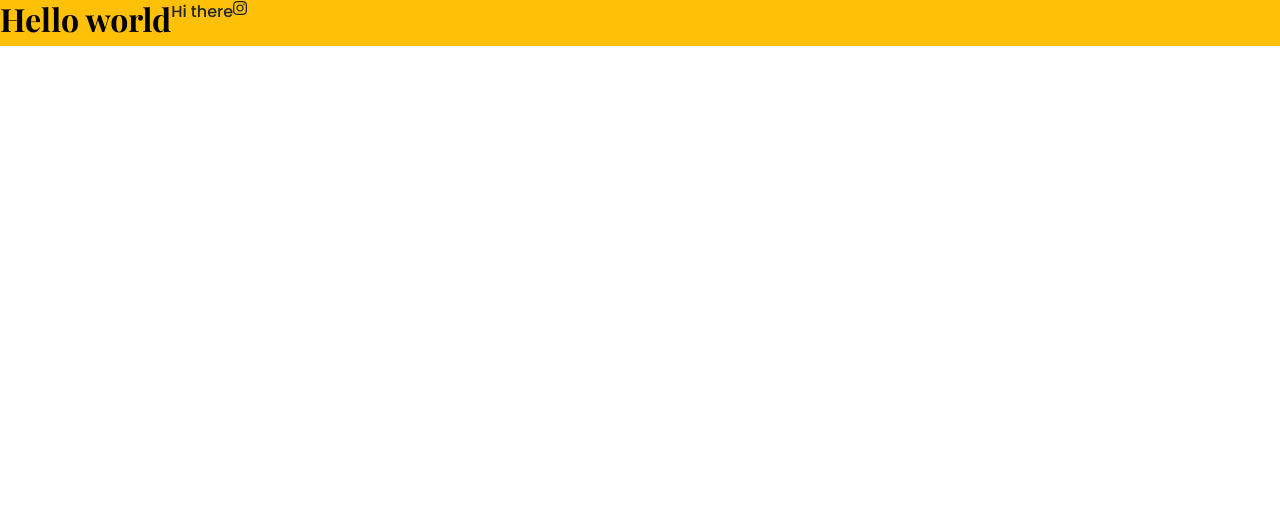
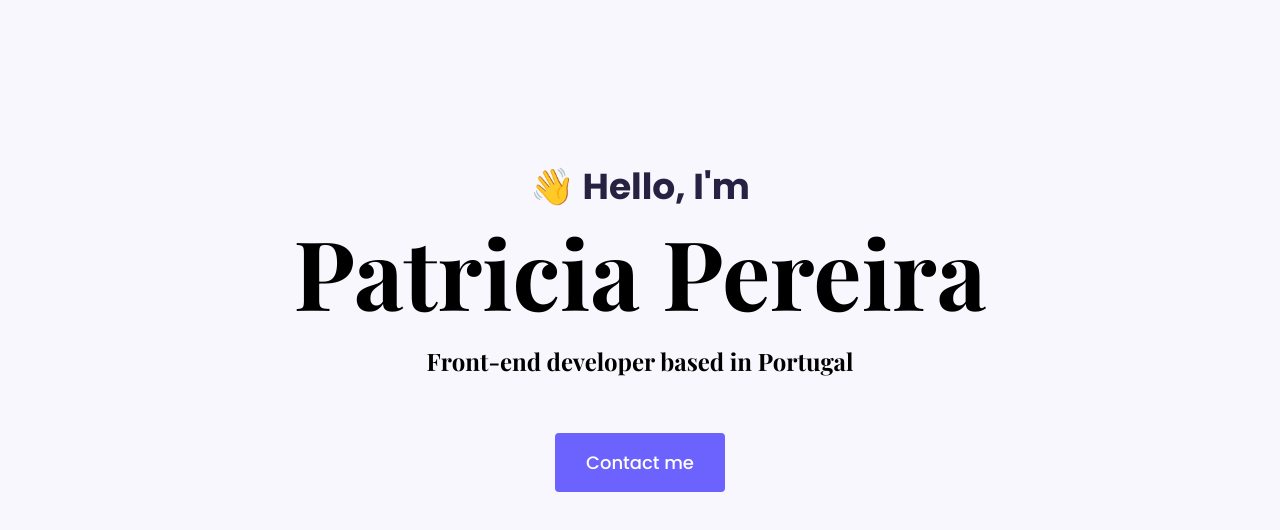
Before and after one commit to JoyceF-9/portfolio-project, a plain HTML site: page index.html in a window 1280 px wide. Drawn offline with nearby package versions, Linux system fonts and the light colour scheme.

Commit message:
update html &CSS

```diff
--- a/index.html
+++ b/index.html
@@ -4,42 +4,39 @@
     <meta charset="UTF-8" />
     <meta http-equiv="X-UA-Compatible" content="IE=edge" />
     <meta name="viewport" content="width=device-width, initial-scale=1.0" />
+    <title>Document</title>
+
     <link
       href="https://cdn.jsdelivr.net/npm/bootstrap@5.0.0-beta2/dist/css/bootstrap.min.css"
       rel="stylesheet"
       integrity="sha384-BmbxuPwQa2lc/FVzBcNJ7UAyJxM6wuqIj61tLrc4wSX0szH/Ev+nYRRuWlolflfl"
       crossorigin="anonymous"
     />
+    <link rel="preconnect" href="https://fonts.gstatic.com" />
+    <link
+      href="https://fonts.googleapis.com/css2?family=Playfair+Display:wght@700&family=Poppins:wght@500;700&display=swap"
+      rel="stylesheet"
+    />
+    <link rel="stylesheet" href="styles/portfolio.css" />
+
     <script
       src="https://cdn.jsdelivr.net/npm/bootstrap@5.0.0-beta2/dist/js/bootstrap.bundle.min.js"
       integrity="sha384-b5kHyXgcpbZJO/tY9Ul7kGkf1S0CWuKcCD38l8YkeH8z8QjE0GmW1gYU5S9FOnJ0"
       crossorigin="anonymous"
     ></script>
     <script
-      src="https://kit.fontawesome.com/4014db0c22.js"
+      src="https://kit.fontawesome.com/ddc3ee268a.js"
       crossorigin="anonymous"
     ></script>
-    <link rel="preconnect" href="https://fonts.googleapis.com" />
-    <link rel="preconnect" href="https://fonts.gstatic.com" crossorigin />
-    <link
-      href="https://fonts.googleapis.com/css2?family=Playfair+Display:wght@700&family=Poppins:wght@500;700&display=swap"
-      rel="stylesheet"
-    />
-    <link rel="stylesheet" href="styles/portfolio.css" />
-    <title>Document</title>
   </head>
   <body>
-    <div class="d-flex bg-warning">
-      <h1>Hello world</h1>
-      <p>Hi there</p>
-      <i class="fab fa-instagram" aria-hidden="true"></i>
+    <div class="hero">
+      <p>👋 Hello, I'm</p>
+      <h1>Patricia Pereira</h1>
+      <h2 class="mb-5">Front-end developer based in Portugal</h2>
+      <div>
+        <a href="#" class="btn btn-branding">Contact me</a>
+      </div>
     </div>
-    <script
-      defer=""
-      src="https://static.cloudflareinsights.com/beacon.min.js/vaafb692b2aea4879b33c060e79fe94621666317369993"
-      integrity="sha512-0ahDYl866UMhKuYcW078ScMalXqtFJggm7TmlUtp0UlD4eQk0Ixfnm5ykXKvGJNFjLMoortdseTfsRT8oCfgGA=="
-      data-cf-beacon='{"rayId":"786649788b164bd7","token":"7449176f14aa420c959831edd48bd5b7","version":"2022.11.3","si":100}'
-      crossorigin="anonymous"
-    ></script>
   </body>
 </html>
--- a/styles/portfolio.css
+++ b/styles/portfolio.css
@@ -1,13 +1,58 @@
+:root {
+  --branding-color: #6c63ff;
+  --secondary-color: #f9f7fe;
+  --heading-font-family: "Playfair Display", serif;
+  --default-font-family: "Poppins", sans-serif;
+}
+
+body {
+  font-family: var(--default-font-family);
+}
+
+h1,
+h2,
+h3,
+h4,
+h5,
+h6 {
+  color: black;
+  font-family: var(--heading-font-family);
+  font-weight: bold;
+}
+
 h1 {
-  color: black;
-  font-family: "Playfair Display", serif;
+  font-size: 96px;
+}
+
+p {
+  font-weight: normal;
+}
+
+.hero {
+  background: var(--secondary-color);
+  text-align: center;
+  padding: 160px 20px;
+}
+
+.hero p {
+  font-size: 36px;
   font-weight: bold;
-  display: block;
-  font-size: 2em;
+  margin: 0;
+  color: #272142;
 }
-p {
-  font-family: "Poppins", sans-serif;
+
+.hero h2 {
+  font-family: var(--heading-font-family);
   font-weight: normal;
-  margin-top: 0;
-  display: block;
+  line-height: 2;
+  font-size: 24px;
 }
+
+.btn-branding {
+  background: var(--branding-color);
+  border-radius: 4px;
+  color: white;
+  font-size: 18px;
+  line-height: 27px;
+  padding: 15px 30px;
+}
```
